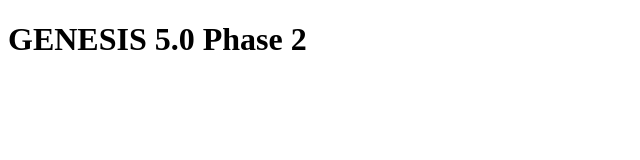
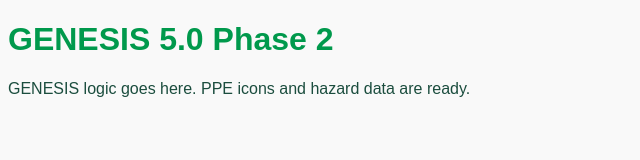
Before and after one commit to JKits123/GENESIS-5.0-demo, a plain HTML site: page index.html in a window 1280 px wide. Shown: the whole page, without its empty margins (0-640 px from the left). Drawn offline with Linux system fonts and the light colour scheme.

Commit message:
Add files via upload

```diff
--- a/app.js
+++ b/app.js
@@ -1,2 +1 @@
-// JS logic for GENESIS 5.0 Phase 2
-console.log('GENESIS loaded');
+document.getElementById('app').innerHTML = '<p>GENESIS logic goes here. PPE icons and hazard data are ready.</p>';
--- a/index.html
+++ b/index.html
@@ -1,5 +1,14 @@
 <!DOCTYPE html>
-<html>
-<head><title>GENESIS 5.0</title></head>
-<body><h1>GENESIS 5.0 Phase 2</h1></body>
+<html lang="en">
+<head>
+  <meta charset="UTF-8" />
+  <meta name="viewport" content="width=device-width, initial-scale=1.0" />
+  <title>GENESIS 5.0 Phase 2</title>
+  <link rel="stylesheet" href="style.css" />
+</head>
+<body>
+  <h1>GENESIS 5.0 Phase 2</h1>
+  <div id="app">App loading...</div>
+  <script src="app.js"></script>
+</body>
 </html>
--- a/style.css
+++ b/style.css
@@ -1 +1,2 @@
-body { font-family: Arial; background-color: #f4f4f4; color: #0a7a2e; }
+body { font-family: Arial, sans-serif; background-color: #f9f9f9; color: #1b4d3e; }
+h1 { color: #00994c; }
```
Also changed, not shown: hazards.json (+6 -1 lines), assets/ppe-icons/Face Protection.png (added), assets/ppe-icons/Foot Protection.png (added), assets/ppe-icons/Fully Body Harness.jpg (added), assets/ppe-icons/Hand Protection.png (added), assets/ppe-icons/Head Protection.png (added), assets/ppe-icons/In Ear Hearing Protection.jpg (added), assets/ppe-icons/Over Ear Hearing Protection.png (added), assets/ppe-icons/Saftey Dust Mask.png (added), assets/ppe-icons/Saftey Glasses.png (added).
